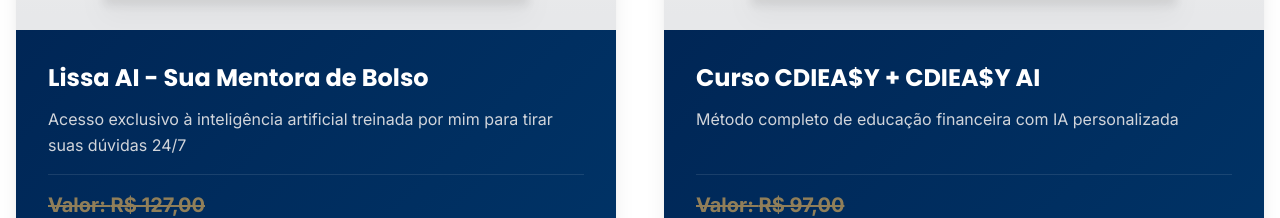
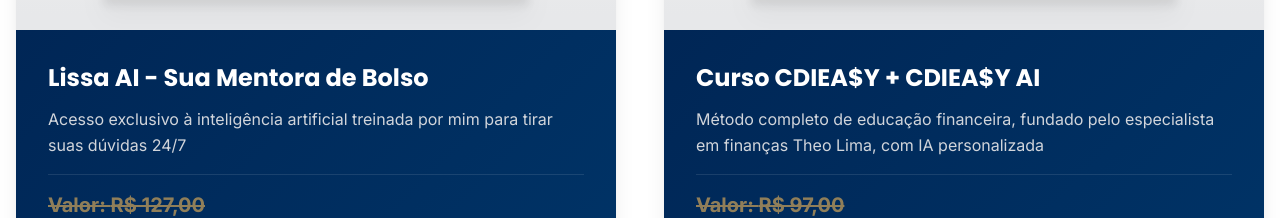
Before and after one commit to exponenciais/metodolpv, a React (Vite) app: page / in a window 1280 px wide. Shown: the part 6466-6684 px from the top of the page. Built offline with nearby package versions, Linux system fonts and the light colour scheme.

Commit message:
Update BonusSection.jsx

```diff
--- a/src/components/landing/BonusSection.jsx
+++ b/src/components/landing/BonusSection.jsx
@@ -19,7 +19,7 @@ const BonusSection = () => {
     },
     {
       title: "Curso CDIEA$Y + CDIEA$Y AI",
-      description: "Método completo de educação financeira com IA personalizada",
+      description: "Método completo de educação financeira, fundado pelo especialista em finanças Theo Lima, com IA personalizada",
       value: "R$ 97,00",
       image: "https://horizons-cdn.hostinger.com/b1e1b536-ff25-478e-ba49-dc458727b349/ae46741edde24271dcf32b9b1babe813.png",
       strikethrough: true
```
